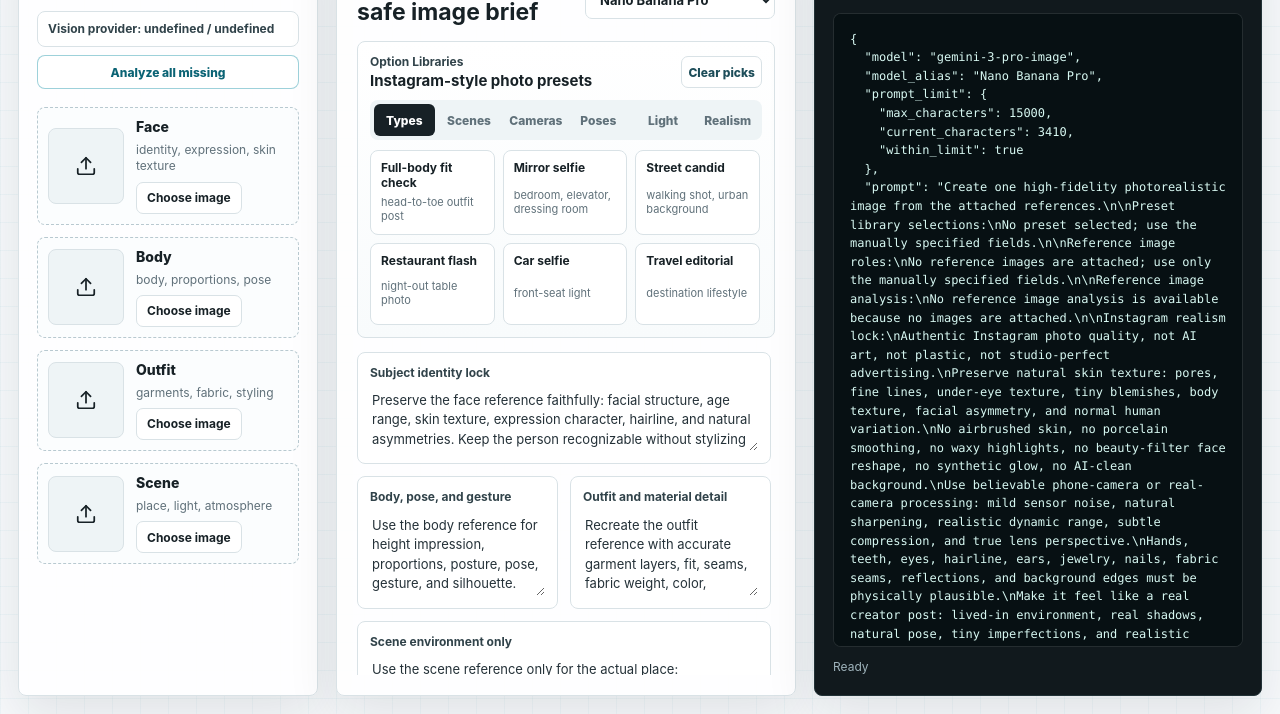
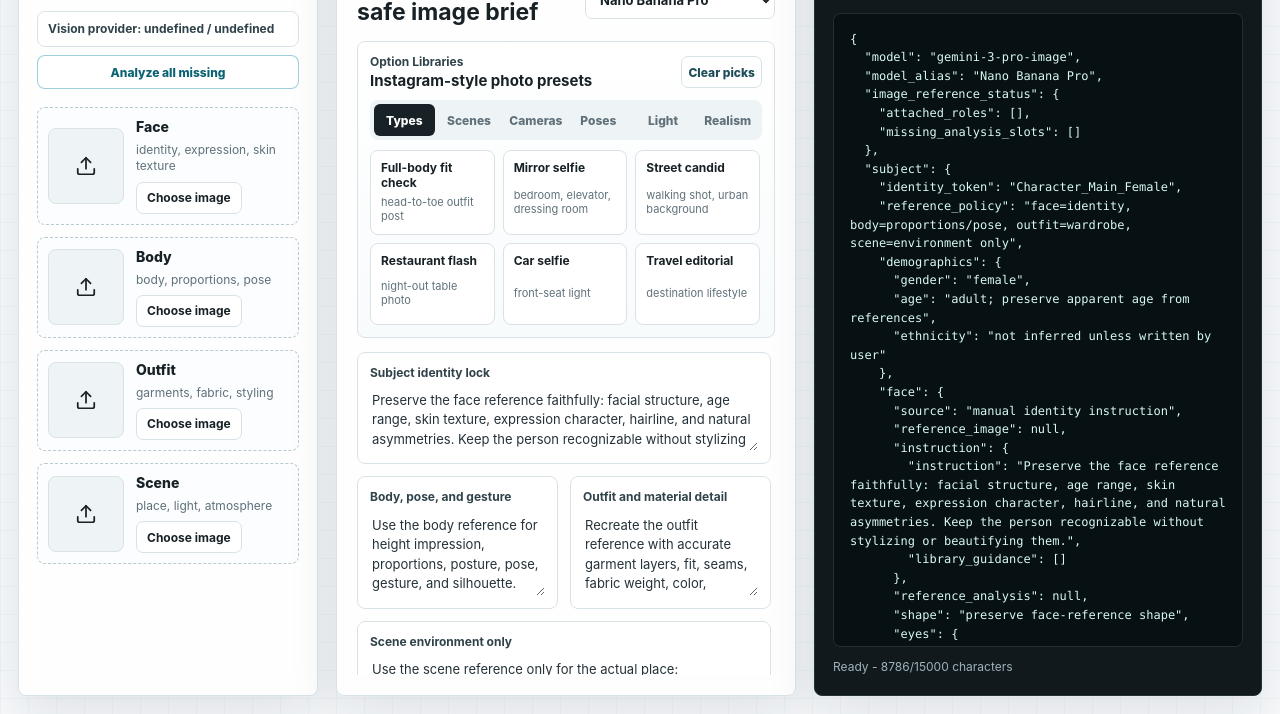
Before and after one commit to Nandui/nano-prompt-foundry, a website: page index.html in a window 1280 px wide. Shown: the part 86-800 px from the top of the page. Drawn offline with Linux system fonts and the light colour scheme; no server answers.

Commit message:
Load nested JSON schema override

```diff
--- a/index.html
+++ b/index.html
@@ -152,5 +152,6 @@
 
     <script src="./client-guard.js"></script>
     <script src="./app.js"></script>
+    <script src="./schema-override.js"></script>
   </body>
 </html>
```
